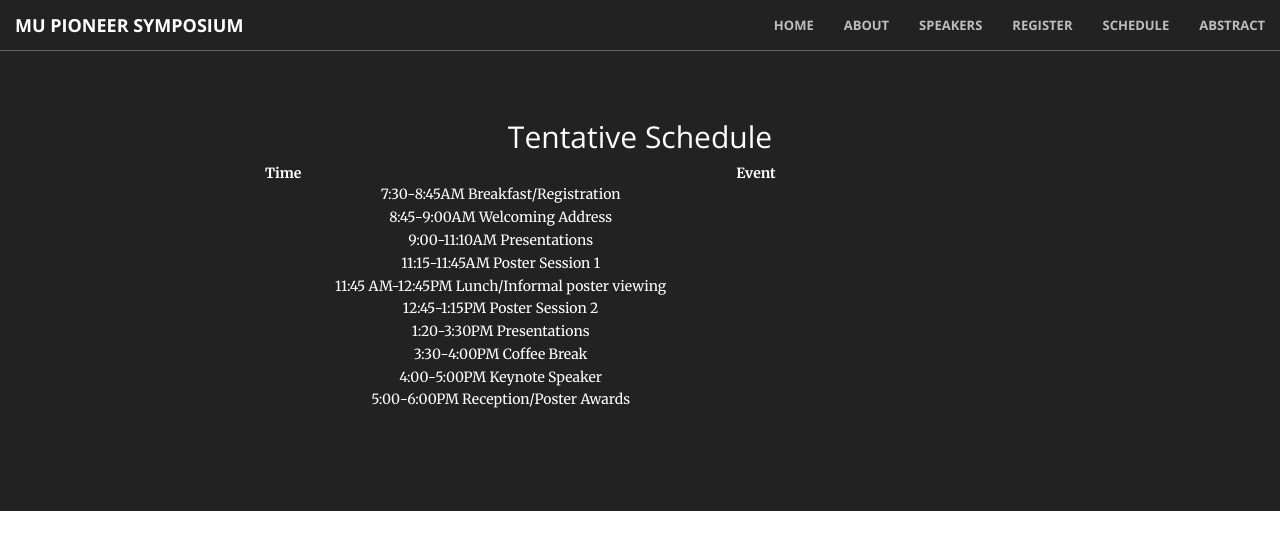
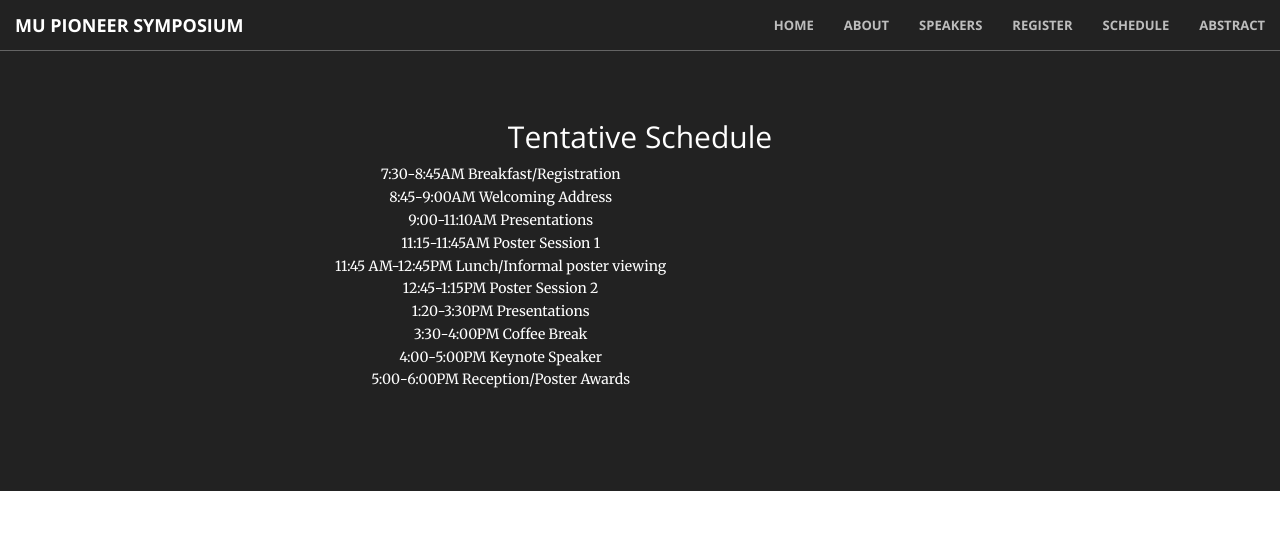
Before and after one commit to mupioneersymposium/mupioneersymposium.github.io, a Jekyll site: the page built from schedule.md, in a window 1280 px wide. Shown: the top 550 px of the page. Built offline with Jekyll 4.4.1, drawn with Linux system fonts in a browser that asks for light colours.

Commit message:
Update schedule.md

```diff
--- a/schedule.md
+++ b/schedule.md
@@ -5,13 +5,10 @@ layout: regular
 Tentative Schedule
 ---
 
-
-| Time | Event |
-|------|-------|
 | 7:30-8:45AM  Breakfast/Registration |
-| 8:45-9:00AM   Welcoming Address |
+| 8:45-9:00AM  Welcoming Address |
 | 9:00-11:10AM  Presentations |
-| 11:15-11:45AM Poster Session 1 |
+| 11:15-11:45AM  Poster Session 1 |
 | 11:45 AM-12:45PM  Lunch/Informal poster viewing |
 | 12:45-1:15PM  Poster Session 2 |
 | 1:20-3:30PM  Presentations |
```
